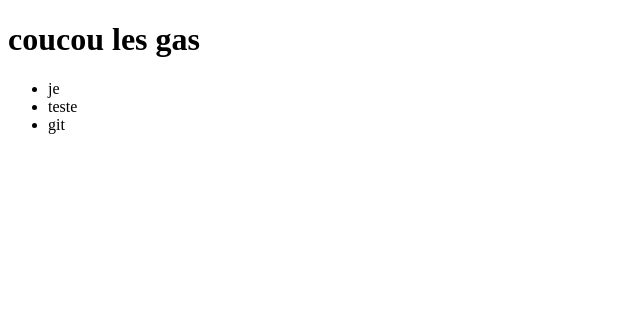
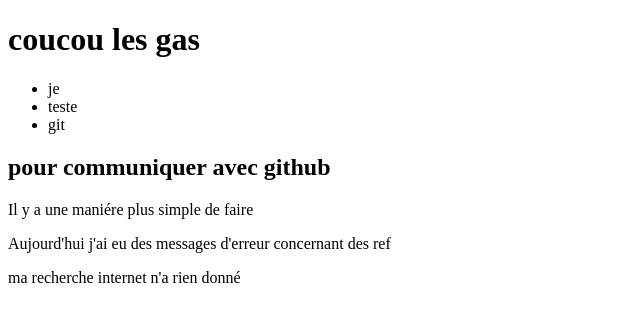
Before and after one commit to kissika/prom, a plain HTML site: page index.html in a window 1280 px wide. Shown: the whole page, without its empty margins (0-640 px from the left). Drawn offline with Linux system fonts and the light colour scheme.

Commit message:
change body

```diff
--- a/index.html
+++ b/index.html
@@ -12,5 +12,12 @@
     <li>teste</li>
     <li>git</li>
   </ul>
+  <h2>pour communiquer avec github</h2>
+  <p>Il y a une maniére plus simple de faire</p>
+  <p>
+    Aujourd'hui j'ai eu des messages d'erreur
+    concernant des ref
+  </p>
+  <p>ma recherche internet n'a rien donné</p>
 </body>
 </html>
```
